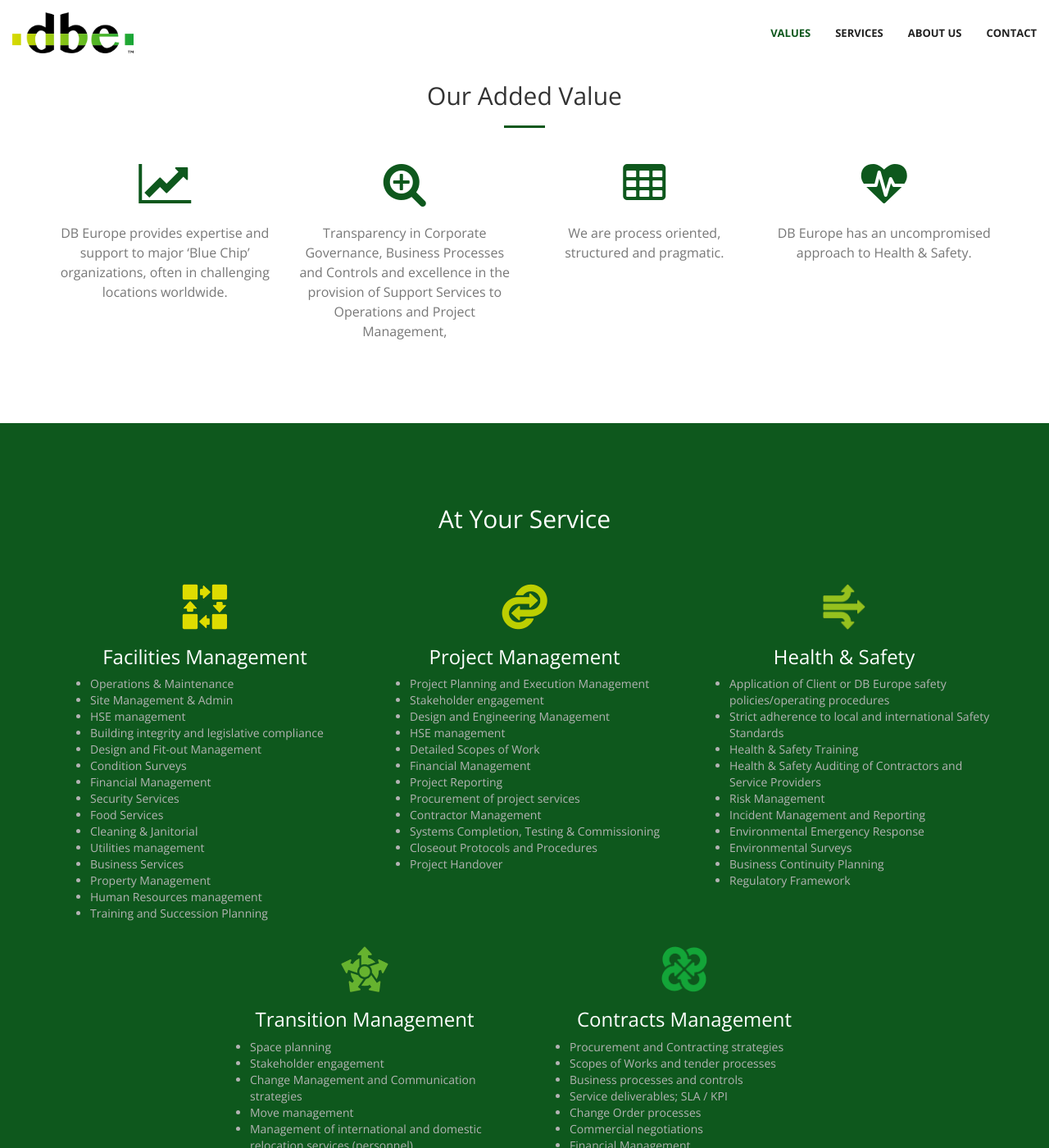
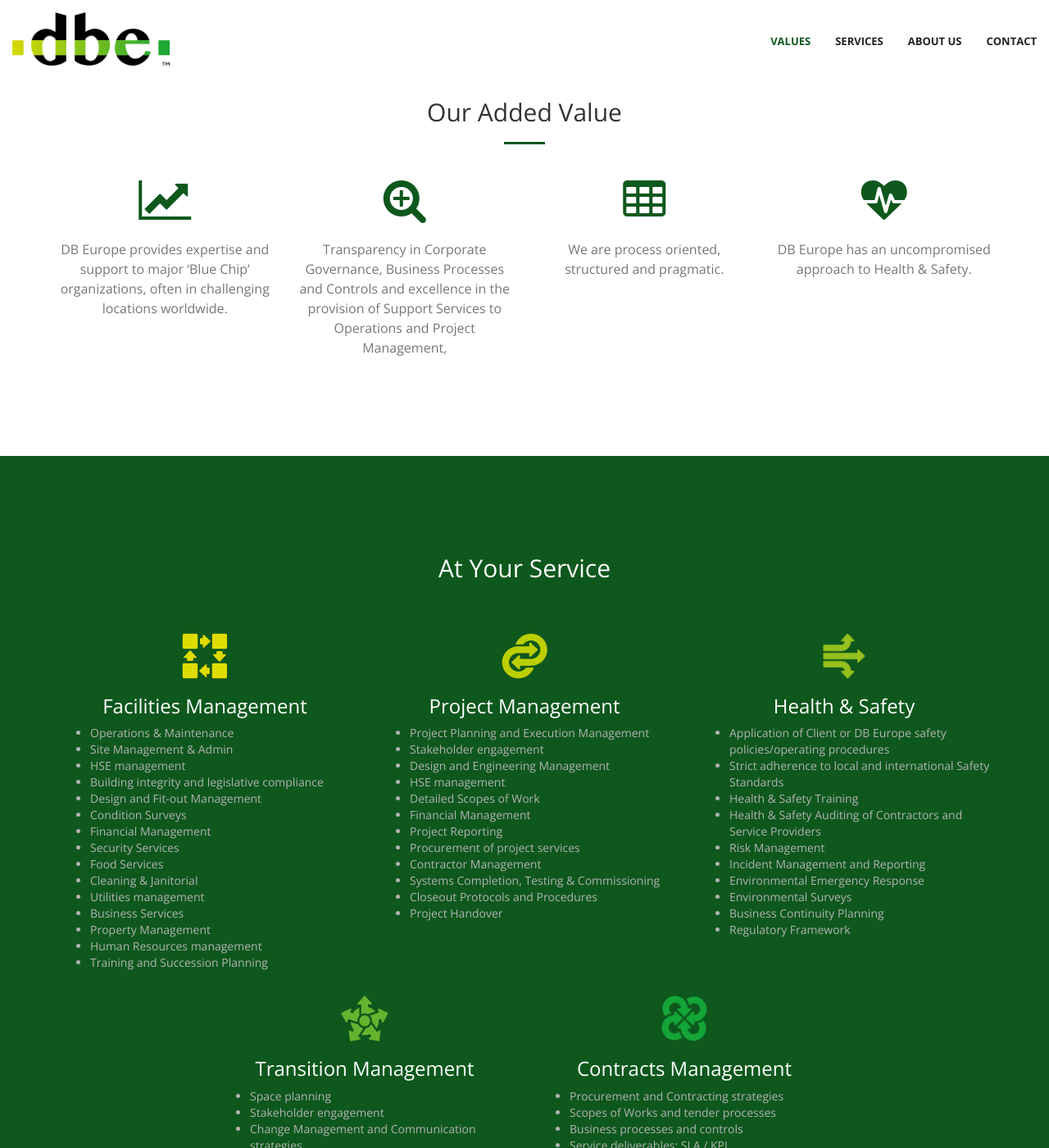
Before and after one commit to jbtk/dbeurope, a Jekyll site: the page built from index.html, in a window 1280 px wide and 1400 px high. Shown: the whole window at 82% size. Built offline with Jekyll 4.4.1, drawn with Linux system fonts in a browser that asks for light colours.

Commit message:
Footer fixes.

```diff
--- a/_includes/footer.html
+++ b/_includes/footer.html
@@ -1,21 +1,21 @@
 <section id="contact" class="bg-primary footer">
     <div class="container">
         <div class="row">
-            <div class="col-sm-2 col-sm-offset-10 touch text-left text-muted address">
-                DB Europe Ltd.
-                <br><i class="fa fa-envelope-o fa-lg text-muted text-center"></i> Klimczaka 12b/28,
+            <div class="col-sm-3 touch text-left text-muted address">
+                <i class="fa fa-envelope-o fa-lg text-muted text-center"></i> DB Europe Ltd.
+                <br><div class="spacer"></div> Klimczaka 12b/28,
                 <br><div class="spacer"></div> 02-797 Warsaw,
                 <br><div class="spacer"></div> Poland
-                <br><i class="fa fa-mobile fa-lg text-muted text-center"></i> +44 7931 371 858
+            </div>
+            <div class="col-sm-3 pull-right touch text-left text-muted address">
+                <i class="fa fa-mobile fa-lg text-muted text-center"></i> +44 7931 371 858
                 <br><div class="spacer"></div> +48 693 831 693
                 <br><i class="fa fa-at fa-lg text-muted text-center"></i> <a href="mailto:info@dbeurope.eu">info@dbeurope.eu</a>
-
             </div>
         </div>
         <div class="row">
-            <div class="col-md-12 text-center text-muted">
+            <div class="col-sm-12 touch text-center text-muted">
                 <i class="fa fa-copyright"></i> 2016 by DB Europe Ltd.
-            </div>
             </div>
         </div>
     </div>
--- a/_sass/_base.scss
+++ b/_sass/_base.scss
@@ -60,11 +60,11 @@ p {
 }
 
 section {
-    padding: 100px 0;
+    padding: 120px 0;
 }
 
 section.footer {
-    padding: 10px 0px 10px 0px;
+    padding: 10px 0px 20px 0px;
 }
 
 aside {
@@ -95,11 +95,11 @@ aside {
 // Navigation
 
 .navbar-fixed-top {
-    min-height: 80px;
+    min-height: 100px;
 }
 
 .navbar-header {
-    height: 80px;
+    height: 100px;
 }
 
 .bg-primary .text-muted {
@@ -121,14 +121,14 @@ aside {
             color: darken($theme-primary, 10%);
         }
         img {
-          height: 50px;
+          height: 65px;
         }
     }
     .nav {
         > li {
             > a,
             > a:focus {
-                line-height: 80px;
+                line-height: 100px;
                 padding-top: 0px;
                 padding-bottom: 0px;
                 text-transform: uppercase;
@@ -163,12 +163,12 @@ aside {
         }
         .nav > li > a,
         .nav > li > a:focus {
-            line-height: 80px;
+            line-height: 100px;
             padding-top: 0px;
             padding-bottom: 0px;
-            color: rgba(white, .7);
+            color: $theme-dark;
             &:hover {
-                color: white;
+                color: $theme-primary;
             }
         }
         &.affix {
@@ -182,24 +182,17 @@ aside {
                     color: darken($theme-primary, 10%);
                 }
             }
-            .nav > li > a,
-            .nav > li > a:focus {
-                color: $theme-dark;
-                &:hover {
-                    color: $theme-primary;
-                }
-            }
-        }
-        &.affix-top {
-            .nav > li > a,
-            .nav > li > a:focus {
-                color: $theme-dark;
-                &:hover {
-                    color: $theme-primary;
-                }
-            }
         }
     }
+    @media (max-width: 767px) {
+        .nav > li > a,
+        .nav > li > a:focus {
+            line-height: 30px;
+            padding-top: 10px;
+            padding-bottom: 10px;
+        }
+    }
+
 }
 
 // Homepage Header
```
Also changed, not shown: 2 other files.
